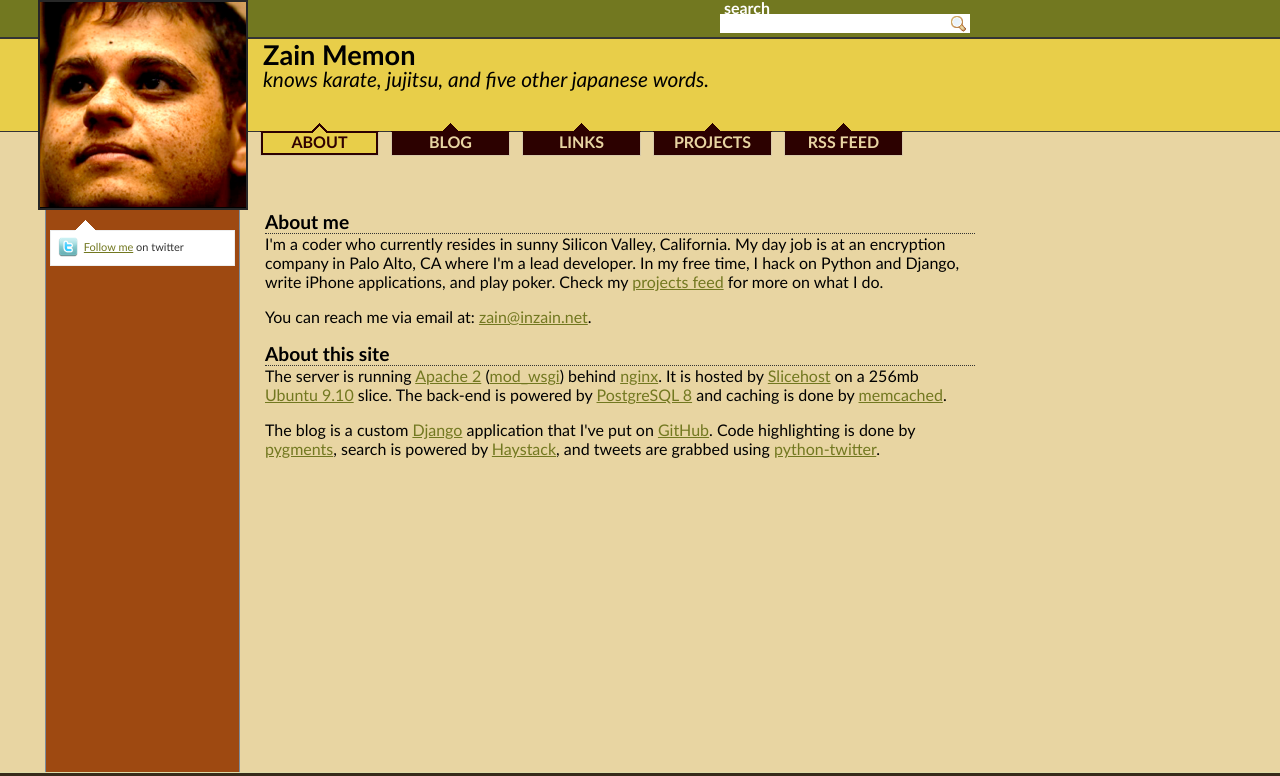
After one commit to zain/inzain, a Django app: template inzain/templates/about.html in a window 1280 px wide. The commit adds this page. Shown: the top 776 px of the page. Run offline with Django 3.2, Linux system fonts and the light colour scheme; the template is opened without the code that fills it, so the values that code supplies are empty; some libraries are stand-ins or nearby versions.

Commit message:
About page

```diff
--- a/inzain/blog/context_processors.py
+++ b/inzain/blog/context_processors.py
@@ -13,7 +13,7 @@ def latest_tweet(request):
     for tweet in twitter.Api().GetUserTimeline("zainy"):
         if not tweet.in_reply_to_screen_name:
             tweets.append(tweet)
-            if len(tweets) >= 3: break
+            if len(tweets) >= 1: break
 
     cache.set('tweets', tweets, 120)
 
--- a/inzain/blog/views.py
+++ b/inzain/blog/views.py
@@ -8,7 +8,7 @@ def index(request):
 
 def archive(request):
     context = dict(posts=Post.objects.filter(completed=True))
-    return direct_to_template(request, 'blog/archive.html', context)
+    return direct_to_template(request, 'blog/archives.html', context)
 
 def blogpost(request, slug):
     post = get_object_or_404(Post, slug=slug, completed=True)
--- a/inzain/media/css/style.css
+++ b/inzain/media/css/style.css
@@ -314,12 +314,13 @@ form
 
 h3
 {
-  font-size: 1.1em;
+  font-size: 1.2em;
   font-weight: bold;
   margin: 0;
   padding: 0;
-  color: #363942;
+  color: #000;
   clear: both;
+  border-bottom: 1px dotted #333;
 }
 
 h4, h5, h6
--- /dev/null
+++ b/inzain/templates/about.html
@@ -0,0 +1,45 @@
+{% extends 'base.html' %}
+{% block navigation %}
+<div id="navigation">
+  <ul>
+    <li>
+      <a href="/" class="selected">About</a>
+    </li>
+    <li>
+      <a href="/blog/">Blog</a>
+    </li>
+    <li>
+      <a href="/links/">Links</a>
+    </li>
+    <li>
+      <a href="/projects/">Projects</a>
+    </li>
+    <li>
+      <a href="/blog/feeds/">RSS Feed</a>
+    </li>
+  </ul>
+</div>
+{% endblock navigation %}
+{% block content %}
+<h3>About me</h3>
+<p>I'm a coder who currently resides in sunny Silicon Valley, California. My day job is at
+  an encryption company in Palo Alto, CA where I'm a lead developer. In my free time, I hack on
+  Python and Django, write iPhone applications, and play poker. Check my
+  <a href="/projects/">projects feed</a> for more on what I do.</p>
+
+<p>You can reach me via email at:
+  <a href="mailto:zain@inzain.net">zain@inzain.net</a>.</p>
+
+<h3>About this site</h3>
+<p>The server is running
+  <a href="http://httpd.apache.org/">Apache 2</a> (<a href="http://code.google.com/p/modwsgi/">mod_wsgi</a>)
+  behind <a href="http://nginx.net/">nginx</a>. It is hosted by
+  <a href="https://manage.slicehost.com/customers/new?referrer=df2730ea935736597049e32c4bfaec10">Slicehost</a>
+  on a 256mb <a href="http://www.ubuntu.com/products/whatIsubuntu/serveredition">Ubuntu 9.10</a>
+  slice. The back-end is powered by <a href="http://www.postgresql.org/">PostgreSQL 8</a> and
+  caching is done by <a href="http://www.danga.com/memcached/">memcached</a>.</p>
+<p>The blog is a custom <a href="http://www.djangoproject.com/">Django</a> application that I've
+  put on <a href="http://github.com/zain/inzain">GitHub</a>. Code highlighting is done by <a href="http://pygments.org/">pygments</a>,
+  search is powered by <a href="http://haystacksearch.org/">Haystack</a>, and tweets are
+  grabbed using <a href="http://code.google.com/p/python-twitter/">python-twitter</a>.</p>
+{% endblock content %}
--- a/inzain/templates/base.html
+++ b/inzain/templates/base.html
@@ -35,19 +35,19 @@
         <div id="navigation">
           <ul>
             <li>
-              <a href="index.html">About</a>
+              <a href="/">About</a>
             </li>
             <li>
-              <a href="archives.html" class="selected">Blog</a>
+              <a href="/blog/">Blog</a>
             </li>
             <li>
-              <a href="example.html">Contact</a>
+              <a href="/links/">Links</a>
             </li>
             <li>
-              <a href="gallery.html">Projects</a>
+              <a href="/projects/">Projects</a>
             </li>
             <li>
-              <a href="design.html">RSS Feed</a>
+              <a href="/blog/feeds/">RSS Feed</a>
             </li>
           </ul>
         </div>
--- a/inzain/templates/blog/index.html
+++ b/inzain/templates/blog/index.html
@@ -1,4 +1,4 @@
-{% extends 'base.html' %}
+{% extends 'blog/base.html' %}
 
 {% block content %}
 
--- a/inzain/templates/blog/post.html
+++ b/inzain/templates/blog/post.html
@@ -1,4 +1,4 @@
-{% extends 'base.html' %}
+{% extends 'blog/base.html' %}
 
 {% block content %}
 <h3><a href="/blog/{{ post.slug }}">{{ post.title }}</a></h3>
@@ -7,6 +7,6 @@
 {{ post.body }}
 
 <p>&nbsp;</p>
-<h3>Comments</h3>
+<h4>Comments</h4>
 <div id="disqus_thread"></div><script type="text/javascript" src="http://disqus.com/forums/inzain/embed.js"></script><noscript><a href="http://disqus.com/forums/inzain/?url=ref">View the discussion thread.</a></noscript>
 {% endblock content %}
```
Also changed, not shown: inzain/templates/blog/base.html (added, +23 -0 lines).
